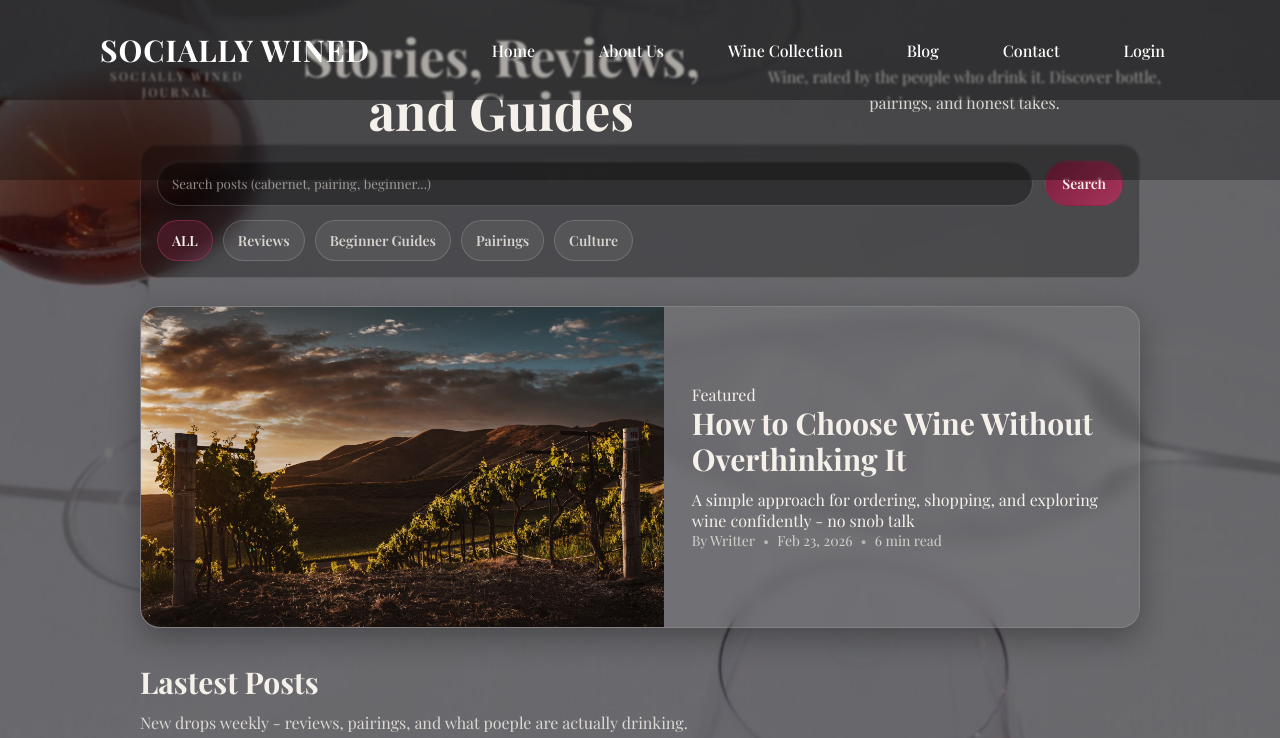
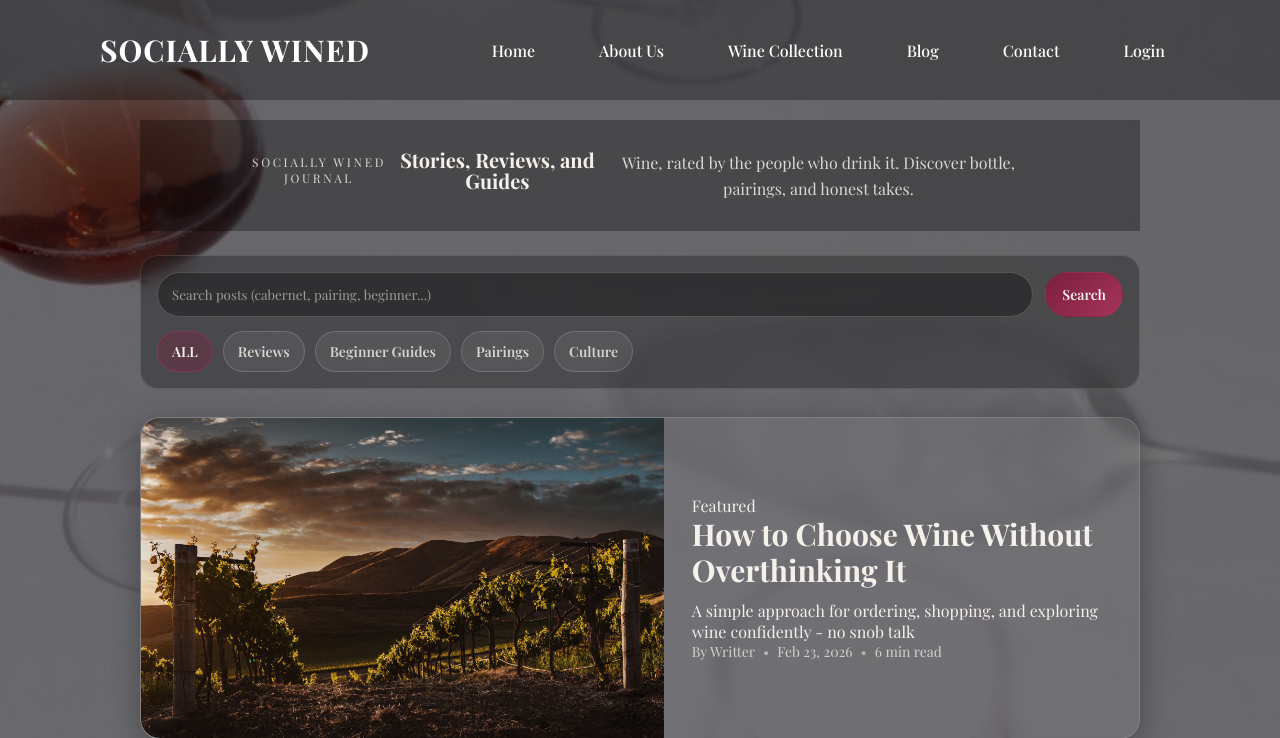
Before and after one commit to Georgealv6/Wine-Cellar, a Django app: page /blog/ in a window 1280 px wide. Shown: the top 738 px of the page. Run offline with Django 3.2, Linux system fonts and the light colour scheme; some web fonts are replaced.

Commit message:
updated html and blog.css

```diff
--- a/backend/static/css/blog.css
+++ b/backend/static/css/blog.css
@@ -47,6 +47,8 @@ section {
   z-index: 1;
 }
 
+
+
 .blog-container {
   position: relative;
   z-index: 2;
@@ -59,7 +61,8 @@ section {
 
 .blog-hero {
   text-align: center;
-  margin-bottom: 28px;
+  margin-bottom: 20px;
+  position: relative;
 }
 
 .blog-kicker {
@@ -70,9 +73,9 @@ section {
 }
 
 .blog-title {
-  font-size: clamp(34px, 4vw, 56px);
-  line-height: 1.05;
-  margin-bottom: 12px;
+  font-size: clamp(20px, 1.5vw, 40px);
+  line-height: 1.02;
+  margin-bottom: 10px;
 }
 
 .blog-subtitle {
--- a/backend/templates/landing/blog.html
+++ b/backend/templates/landing/blog.html
@@ -7,9 +7,9 @@
 {% endblock %}
 
 {% block content %}
+ {% include 'navbar.html' %}
 
 <section class="blog">
-  {% include 'navbar.html' %}
   <div class="blog-overlay"></div>
 
     <div class="blog-container">
@@ -17,7 +17,7 @@
         <!--HERO / INTRO -->
         <header class="blog-hero">
             <p class="blog-kicker">SOCIALLY WINED JOURNAL</p>
-            <H1 class="blog-title">Stories, Reviews, and Guides</H1>
+            <h3 class="blog-title">Stories, Reviews, and Guides</h3>
             <p class="blog-subtitle">Wine, rated by the people who drink it. Discover bottle, pairings, and honest takes.</p>
         </header>
 
--- a/backend/templates/landing/welcome.html
+++ b/backend/templates/landing/welcome.html
@@ -8,7 +8,7 @@ Wined{%endblock %} {% block content %}
       <h2 class="titleh2">
         Sip. Share. Socialize.<br /><span>Sip Happens — Share It Here</span>
       </h2>
-      <a href="{% url 'wine cellar:home' %}" class="info-btn">Learn More</a>
+      <a href="{% url 'wine_cellar:home' %}" class="info-btn">Learn More</a>
     </div>
   </div>
 </section>
```
